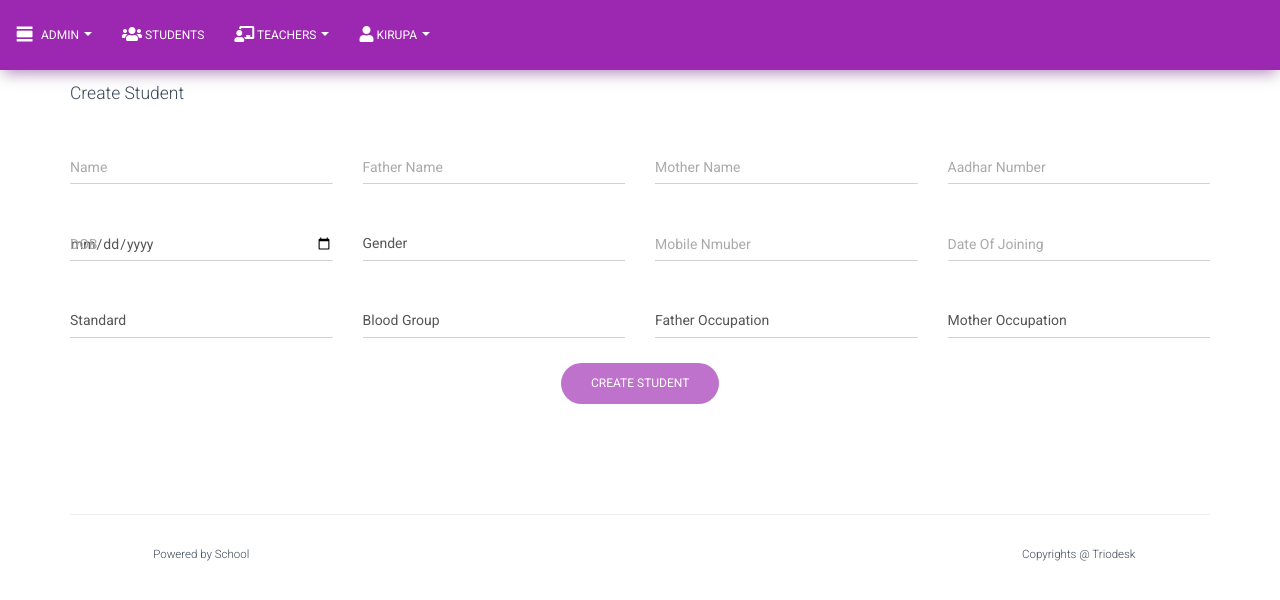
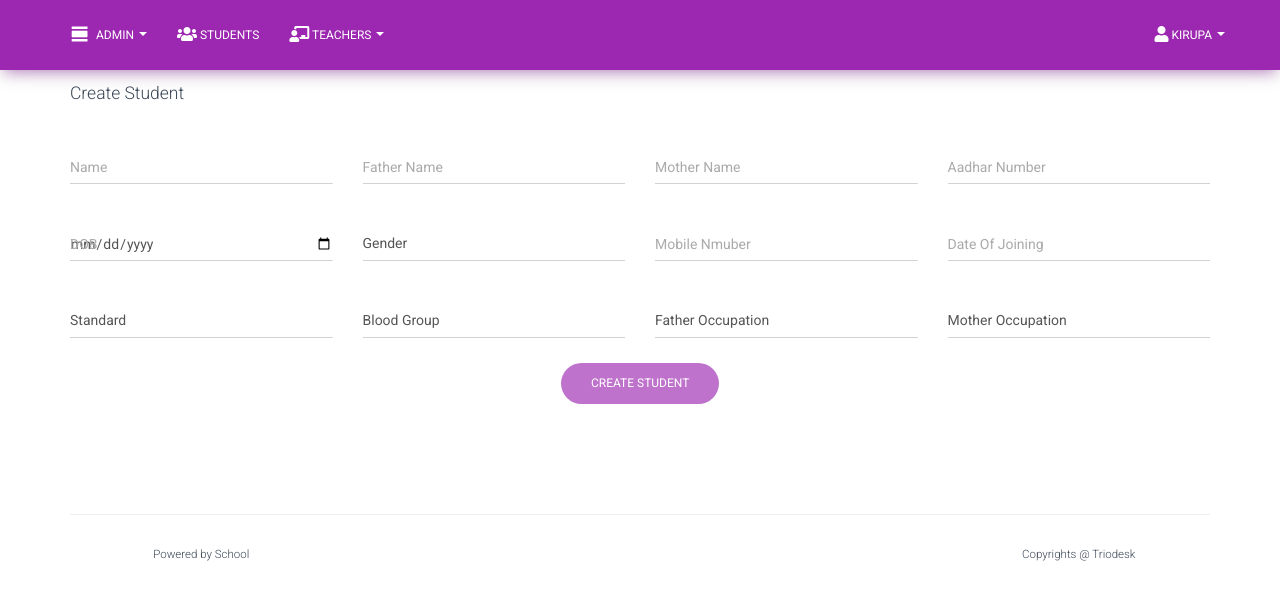
Before and after one commit to prabakargr/schoolAppAdmin, an Angular app: page /app/addmission in a window 1280 px wide. Shown: the top 600 px of the page. Built offline with nearby package versions, Linux system fonts and the light colour scheme.

Commit message:
nav bar changes

```diff
--- a/package.json
+++ b/package.json
@@ -32,11 +32,11 @@
     "@angular/language-service": "^5.2.0",
     "@types/jasmine": "~2.8.3",
     "@types/jasminewd2": "~2.0.2",
-    "@types/node": "~6.0.60",
-    "codelyzer": "^4.0.1",
+    "@types/node": "^6.0.115",
+    "codelyzer": "^4.4.2",
     "jasmine-core": "~2.8.0",
     "jasmine-spec-reporter": "~4.2.1",
-    "karma": "~2.0.0",
+    "karma": "^2.0.5",
     "karma-chrome-launcher": "~2.2.0",
     "karma-coverage-istanbul-reporter": "^1.2.1",
     "karma-jasmine": "~1.1.0",
--- a/src/app/landingpage/landingpage.component.css
+++ b/src/app/landingpage/landingpage.component.css
@@ -1,6 +1,3 @@
-.container {
-     padding-right: 0px;
-     padding-left: 0px;
-     margin-right: 0;
-    margin-left: 0;
+.landingContainer{
+    padding: 0;
 }
--- a/src/app/landingpage/landingpage.component.html
+++ b/src/app/landingpage/landingpage.component.html
@@ -1,5 +1,7 @@
-<nav class="navbar navbar-primary navbar-fixed-top" id="sectionsNav">
-  <div class="container">
+<div class="container">
+   <div class="row">
+     <nav class="navbar navbar-primary navbar-fixed-top" id="sectionsNav">
+  <div class="container landingContainer">
     <!-- Brand and toggle get grouped for better mobile display -->
     <div class="navbar-header">
       <button type="button" class="navbar-toggle" data-toggle="collapse">
@@ -53,7 +55,7 @@
             </li>
           </ul>
         </li>
-        <li class="dropdown" id="headerNavigationItems">
+        <!-- <li class="dropdown" id="headerNavigationItems">
           <a href="#" class="dropdown-toggle" data-toggle="dropdown">
             <i class="fas fa-user fa-lg"></i> kirupa
             <b class="caret"></b>
@@ -65,15 +67,32 @@
               </a>
             </li>
           </ul>
-        </li>
+        </li> -->
         <!-- <ul class="nav navbar-nav navbar-right"> -->
 
         <!-- </ul> -->
 
       </ul>
+       <ul class="nav navbar-nav navbar-right">
+          <li class="dropdown" id="headerNavigationItems">
+              <a href="#" class="dropdown-toggle" data-toggle="dropdown">
+                <i class="fas fa-user fa-lg"></i> kirupa
+                <b class="caret"></b>
+              </a>
+              <ul class="dropdown-menu dropdown-with-icons">
+                <li>
+                  <a routerLink="/login">
+                    <i class="fas fa-power-off fa-lg"></i> Logout
+                  </a>
+                </li>
+              </ul>
+            </li>
+        </ul>
     </div>
   </div>
 </nav>
 <div class="section">
   <router-outlet></router-outlet>
 </div>
+   </div>
+</div>
```
Also changed, not shown: 1 other file (tests, documents, lock files or other folders).
